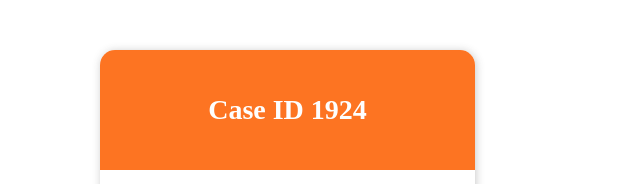
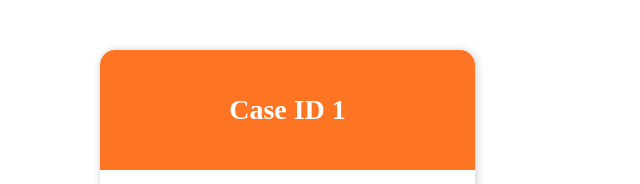
Before and after one commit to yuivae/parsend, a React (Create React App) app: page /create-new in a window 1280 px wide. Shown: the top 184 px of the page, without its empty margins (0-640 px from the left). Built offline with nearby package versions, Linux system fonts and the light colour scheme.

Commit message:
comments added

```diff
--- a/src/Components/CreateCase/CreateCase.js
+++ b/src/Components/CreateCase/CreateCase.js
@@ -4,15 +4,27 @@ import EnterItem from "../EnterItem/EnterItem";
 import "./CreateCase.scss";
 
 export default function CreateCase() {
-  //setting a dynamic caseID state for later use this will be edited by input
-  const [caseID, setCaseID] = useState("1924");
-  const [caseObject, setCaseObject] = useState();
-  //useHistory hook needed to navigate onclick of a button and pass an object synchronously.
-  let history = useHistory();
+  //INITIAL DECLARATION                                      ////////////////////////////////////
+
   //storage is to upload every new caseObject to localStorage
   let storage = localStorage.getItem("caseObject")
     ? JSON.parse(localStorage.getItem("caseObject"))
     : [];
+  let existingIDs = localStorage.getItem("caseIDs")
+    ? JSON.parse(localStorage.getItem("caseIDs"))
+    : [];
+  //setting a dynamic caseID state for later use this will be edited by input
+  const [caseID, setCaseID] = useState(() => {
+    if (existingIDs.length > 0) {
+      return existingIDs[existingIDs.length - 1] + 1;
+    } else {
+      return 1;
+    }
+  });
+  const [caseObject, setCaseObject] = useState();
+  //useHistory hook needed to navigate onclick of a button and pass an object synchronously.
+  let history = useHistory();
+
   //control is created to control on mount to rendering.
   const control = useRef(false);
 
@@ -31,6 +43,8 @@ export default function CreateCase() {
   //removeQuery will trigger useEffect and eventually handle removing selected items
   const [removeQuery, setRemoveQuery] = useState(null);
 
+  //ADDING SECTION                                      ////////////////////////////////////
+
   function addField() {
     setItemList([
       ...itemList,
@@ -42,6 +56,9 @@ export default function CreateCase() {
       },
     ]);
   }
+
+  //UPDATING SECTION                                      ////////////////////////////////////
+
   //GET DESCRIPTION from component and update state
   const getDescription = (descObj) => {
     setDescription(descObj);
@@ -91,7 +108,7 @@ export default function CreateCase() {
     setItemList(newList);
   }, [attached]);
 
-  //removeHandler creates a removeKey and uses it to set removeQuery.
+  //REMOVING SECTION                                      ////////////////////////////////////
 
   const removeHandler = (removeKey) => {
     setRemoveQuery(removeKey);
@@ -103,14 +120,16 @@ export default function CreateCase() {
     if (itemList.length > 1) {
       setItemList(itemList.filter((item, index) => index !== removeQuery));
     }
-    //to keep removekey reset at each click I nullify the value here
+    //to reset removekey at each click I nullify the value here
     setRemoveQuery(null);
   }, [removeQuery]);
 
-  useEffect(() => {
-    console.log("itemlist", itemList);
-  }, [itemList]);
+  //SUBMIT SECTION                                      ////////////////////////////////////
+
   function submitHandler() {
+    if (existingIDs.find((id) => id === caseID)) {
+      alert(`CaseID ${caseID} already exists`);
+    } else {
       let total = itemList.reduce((total, item) => total + item.attachments, 0);
       control.current = true;
       setCaseObject({
@@ -120,15 +139,20 @@ export default function CreateCase() {
         attachments: total,
       });
     }
+  }
   useEffect(() => {
     if (control.current) {
       storage = [...storage, caseObject];
       localStorage.setItem("caseObject", JSON.stringify(storage));
+
+      existingIDs = [...existingIDs, caseID];
+      localStorage.setItem("caseIDs", JSON.stringify(existingIDs));
       history.push({
         pathname: "/parsend",
       });
     }
   }, [caseObject]);
+
   return (
     <div id="mobile">
       <div id="header" className="primary">
```
Lines whose indentation alone changed are shown as unchanged.
